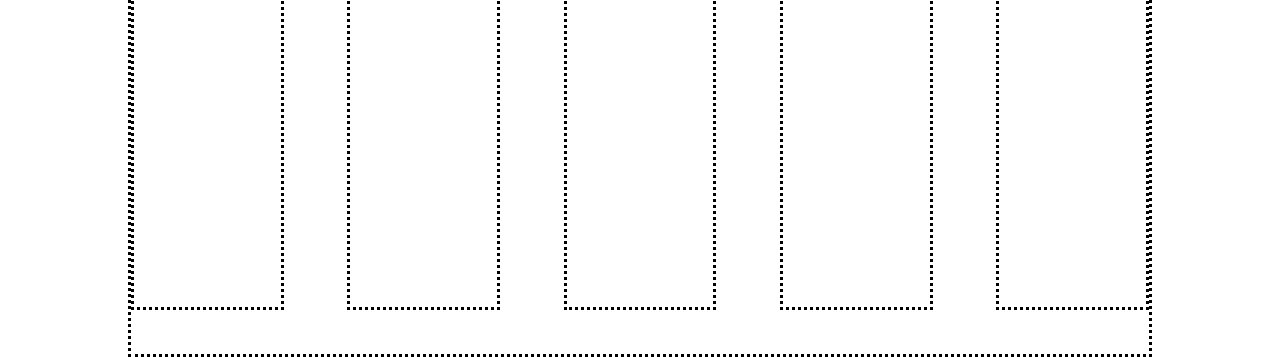
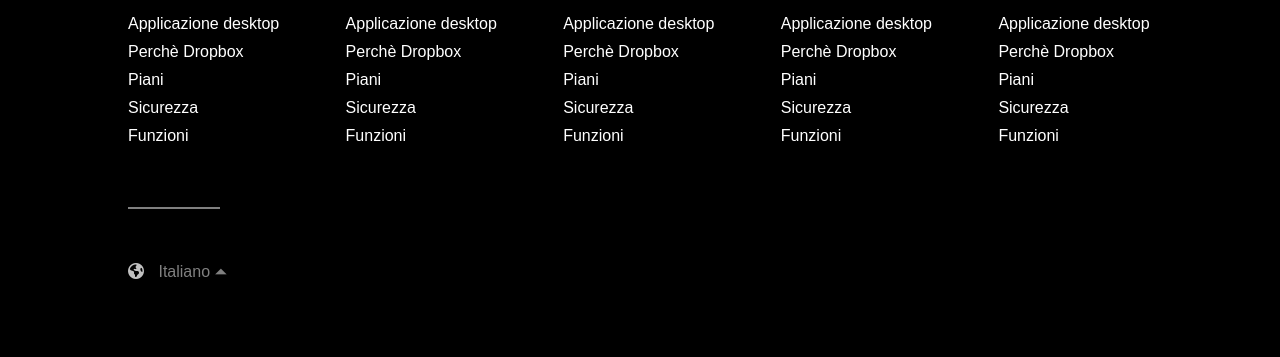
Before and after one commit to Omarespo-dev/htmlcss-dropbox, a plain HTML site: page index.html in a window 1280 px wide. Shown: the part 4758-5115 px from the top of the page. Drawn offline with Linux system fonts and the light colour scheme.

Commit message:
MACRO- FINISH HEADER FINISH- ADD CONTENT MAIN- FOOTER FINISH

```diff
--- a/css/style.css
+++ b/css/style.css
@@ -435,11 +435,12 @@
     height: 500px;
     /* border: 3px dotted black; */
     margin-top: 10%;
+    background-color: black;
 }
 
 .list-7{
     height: 500px;
-    border: 3px dotted black;
+    /* border: 3px dotted black; */
     flex-basis: 80%;
     display: flex;
     flex-direction: row;
@@ -449,6 +450,42 @@
 .item-container{
     height: 350px;
     flex-basis: 15%;
-    border: 3px dotted black;
+    /* border: 3px dotted black; */
     margin-top: 100px;
 }
+
+#white-text{
+    color: white;
+}
+
+
+
+.list-footer{
+    text-decoration: none;
+    color: white;
+    margin-top: 10px;
+    list-style: none;
+    display: inline-block;
+}
+
+
+.size-footer{
+    margin-top: 20px;
+    list-style: none;
+}
+
+#riga{
+    border: gray solid 1px;
+    width: 60%;
+    display: inline-block;
+    margin-top: 40%;
+}
+
+.fa-earth-americas{
+    margin-top: 50px;
+    margin-right:10px;
+}
+
+.gray-text{
+    color: gray;
+}
--- a/index.html
+++ b/index.html
@@ -4,6 +4,7 @@
     <meta charset="UTF-8">
     <meta name="viewport" content="width=device-width, initial-scale=1.0">
     <title>Dropbox</title>
+    <link rel="stylesheet" href="https://cdnjs.cloudflare.com/ajax/libs/font-awesome/6.7.1/css/all.min.css" integrity="sha512-5Hs3dF2AEPkpNAR7UiOHba+lRSJNeM2ECkwxUIxC1Q/FLycGTbNapWXB4tP889k5T5Ju8fs4b1P5z/iB4nMfSQ==" crossorigin="anonymous" referrerpolicy="no-referrer" />
     <link rel="stylesheet" href="./css/style.css">
 </head>
 
@@ -161,23 +162,61 @@
             <div class="list-7">
 
                 <div class="item-container">
-
+                    <h2 id="white-text">Dropbox</h2>
+                    <ul class="size-footer" >
+                        <li><a href="#" class="list-footer">Applicazione desktop</a></li>
+                        <li><a href="#" class="list-footer">Perchè Dropbox</a></li>
+                        <li><a href="#" class="list-footer">Piani</a></li>
+                        <li><a href="#" class="list-footer">Sicurezza</a></li>
+                        <li><a href="#" class="list-footer">Funzioni</a></li>
+                    </ul>
+                    <span id="riga"></span><br>
+                    <i class="fa-solid fa-earth-americas" style="color: #c0c0c0;"></i>
+                    <span class="gray-text">Italiano &#9206;</span>
                 </div>
 
                 <div class="item-container">
-
+                    <h2 id="white-text">Prodotti</h2>
+                    <ul class="size-footer" >
+                        <li><a href="#" class="list-footer">Applicazione desktop</a></li>
+                        <li><a href="#" class="list-footer">Perchè Dropbox</a></li>
+                        <li><a href="#" class="list-footer">Piani</a></li>
+                        <li><a href="#" class="list-footer">Sicurezza</a></li>
+                        <li><a href="#" class="list-footer">Funzioni</a></li>
+                    </ul>
                 </div>
 
                 <div class="item-container">
-
+                    <h2 id="white-text">Azienda</h2>
+                    <ul class="size-footer" >
+                        <li><a href="#" class="list-footer">Applicazione desktop</a></li>
+                        <li><a href="#" class="list-footer">Perchè Dropbox</a></li>
+                        <li><a href="#" class="list-footer">Piani</a></li>
+                        <li><a href="#" class="list-footer">Sicurezza</a></li>
+                        <li><a href="#" class="list-footer">Funzioni</a></li>
+                    </ul>
                 </div>
 
                 <div class="item-container">
-
+                    <h2 id="white-text">Supporto</h2>
+                    <ul class="size-footer" >
+                        <li><a href="#" class="list-footer">Applicazione desktop</a></li>
+                        <li><a href="#" class="list-footer">Perchè Dropbox</a></li>
+                        <li><a href="#" class="list-footer">Piani</a></li>
+                        <li><a href="#" class="list-footer">Sicurezza</a></li>
+                        <li><a href="#" class="list-footer">Funzioni</a></li>
+                    </ul>
                 </div>
 
                 <div class="item-container">
-
+                    <h2 id="white-text">Community</h2>
+                    <ul class="size-footer" >
+                        <li><a href="#" class="list-footer">Applicazione desktop</a></li>
+                        <li><a href="#" class="list-footer">Perchè Dropbox</a></li>
+                        <li><a href="#" class="list-footer">Piani</a></li>
+                        <li><a href="#" class="list-footer">Sicurezza</a></li>
+                        <li><a href="#" class="list-footer">Funzioni</a></li>
+                    </ul>
                 </div>
 
             </div>
```
